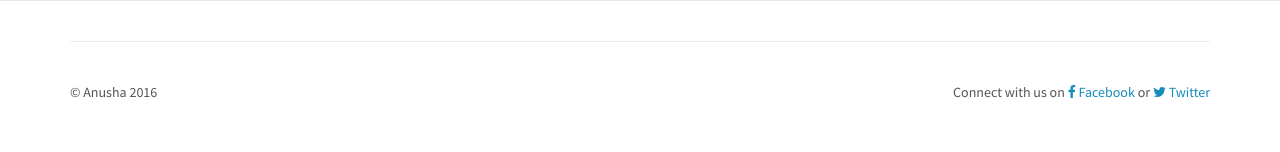
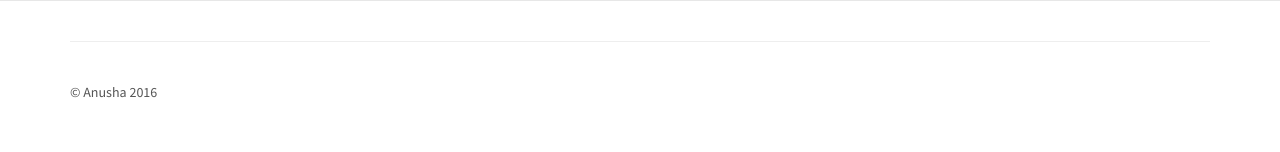
Before and after one commit to anrao91/ImgSearch, a Django app: template src/templates/home.html in a window 1280 px wide. Shown: the part 799-951 px from the top of the page. Run offline with Django 3.2, Linux system fonts and the light colour scheme; the template is opened without the code that fills it, so the values that code supplies are empty; some libraries are stand-ins or nearby versions; some web fonts are replaced.

Commit message:
Unwanted data removed

```diff
--- a/src/templates/base.html
+++ b/src/templates/base.html
@@ -116,13 +116,7 @@
           <div class="col-lg-6">
               <p>&copy; Anusha {% now 'Y' %}</p>
           </div>
-          <div class="col-lg-6 text-right">
-            Connect with us on
-            <a href="www.facebook.com/rao.anusha.b"><i class="fa fa-facebook"></i> Facebook</a> or
-            <a href="www.twitter.com/anrao91"><i class="fa fa-twitter"></i> Twitter</a>
-          </div>
-        </div>
-            </div>
+
       </div>
     {% endblock %}
 
```
